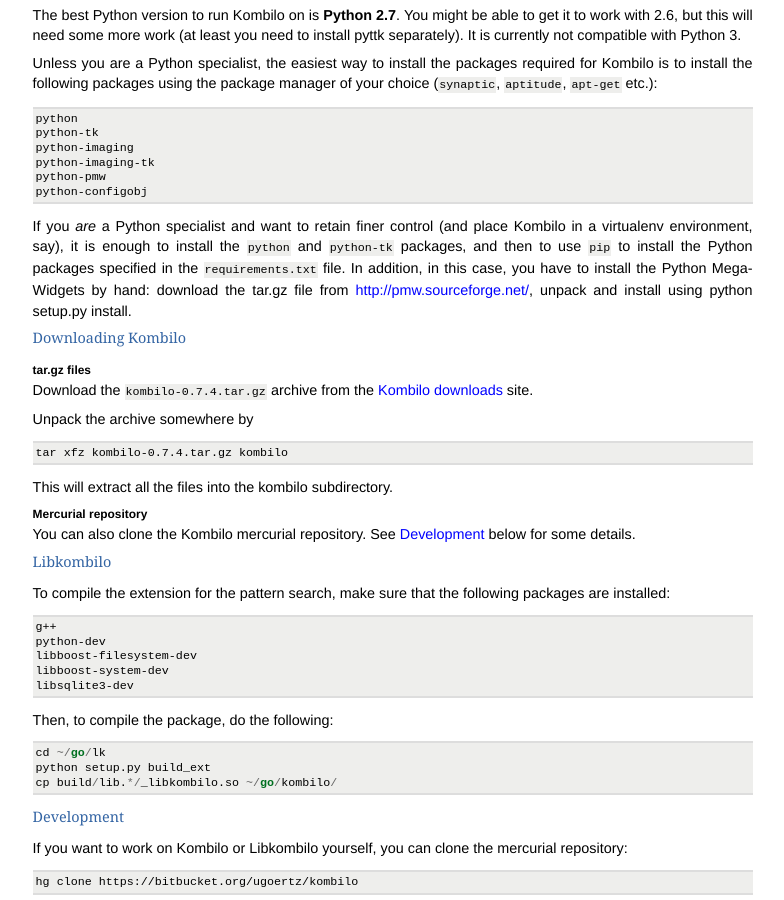
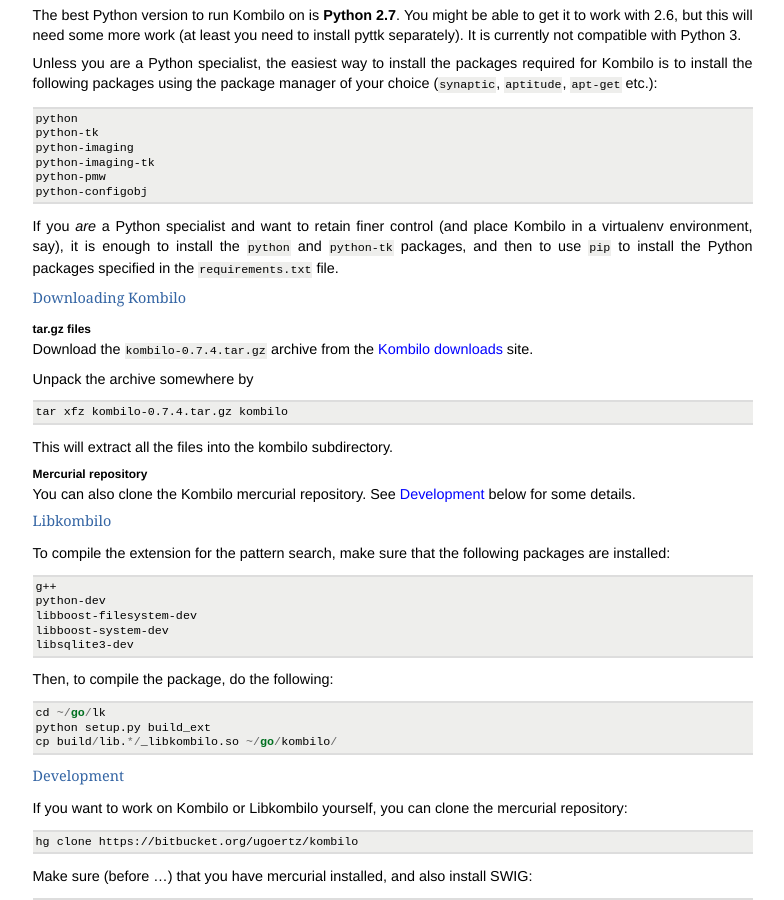
Before and after one commit to ugoertz/kombilo, a Sphinx documentation site: the page built from doc/manual.rst, in a window 1280 px wide and 900 px high, scrolled down 805 px. Shown: the whole window, without its empty margins (341-1125 px from the left). Built offline with Sphinx 7.4.7, drawn with Linux system fonts in a browser that asks for light colours; some of the changed text lies outside the part shown.

```diff
--- a/doc/manual.rst
+++ b/doc/manual.rst
@@ -86,9 +86,6 @@
 place Kombilo in a virtualenv environment, say), it is enough to install
 the ``python`` and ``python-tk`` packages, and then to use ``pip`` to
 install the Python packages specified in the ``requirements.txt`` file.
-In addition, in this case, you have to install the Python Mega-Widgets by
-hand: download the tar.gz file from http://pmw.sourceforge.net/, unpack and
-install using python setup.py install.
 
 
 Downloading Kombilo
```
Also changed, not shown: other parts of doc/manual.rst (+2 -0 lines).
